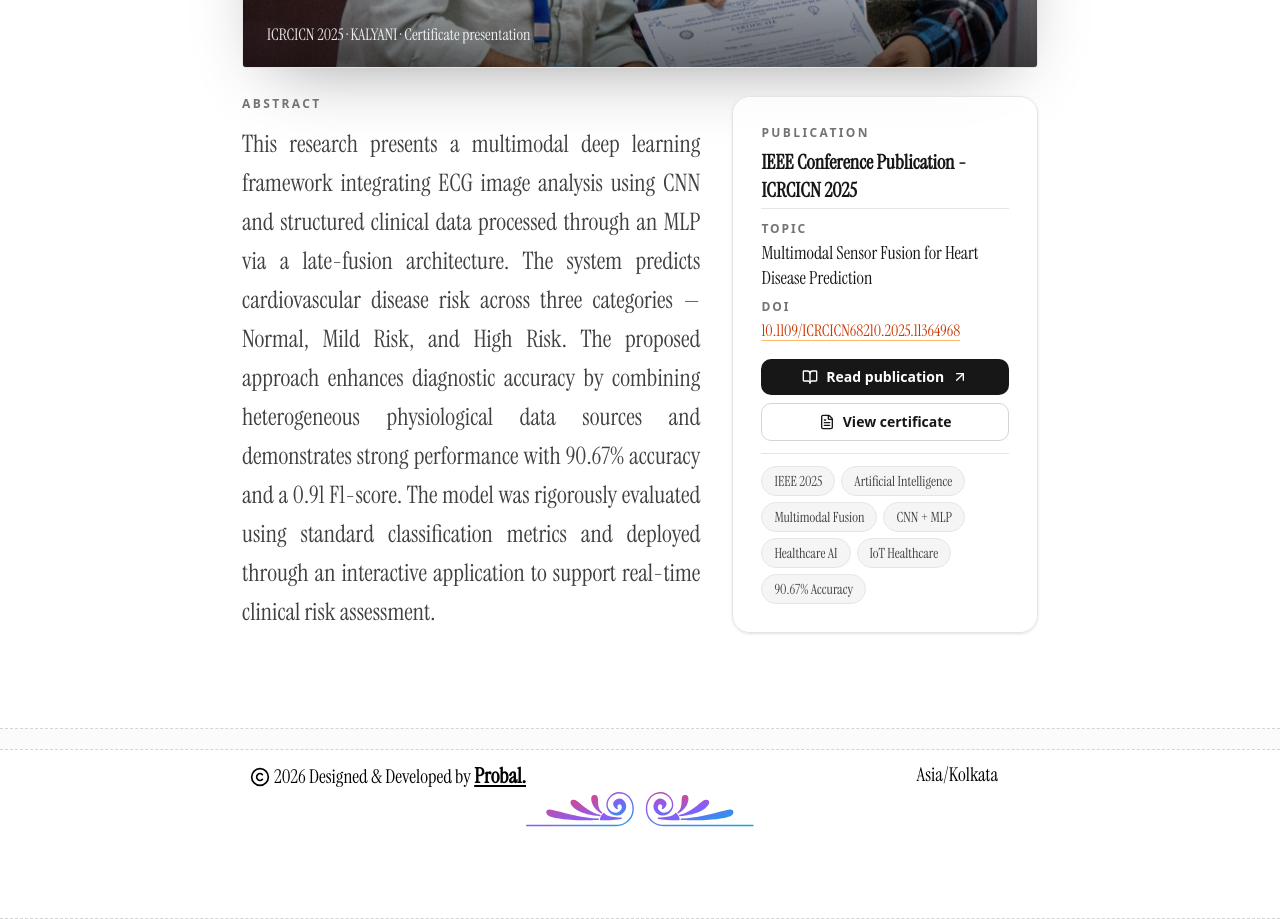
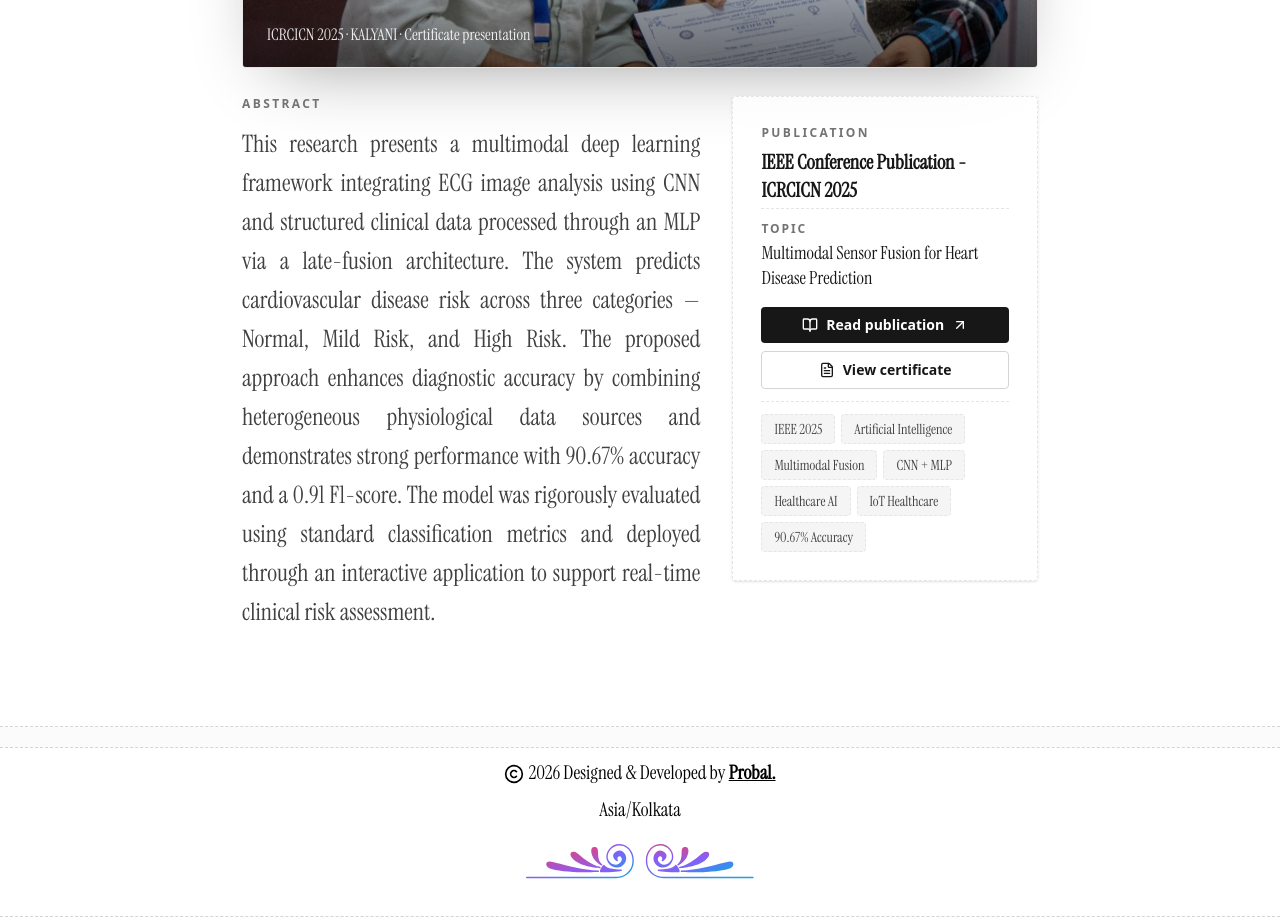
Before and after one commit to prodot-com/probalghoshdev, a Next.js app: page /achievements in a window 1280 px wide. Shown: the part 860-1779 px from the top of the page. Built offline with nearby package versions, Linux system fonts and the light colour scheme; a web font is replaced by a local one.

Commit message:
feat: update styles in Achievements and Footer components; adjust layout and border styles for consistency

```diff
--- a/src/app/achievements/page.tsx
+++ b/src/app/achievements/page.tsx
@@ -84,8 +84,8 @@ export default function Achievements() {
                     </p>
                   </section>
 
-                  <aside className="h-fit rounded-2xl border border-neutral-200 bg-white/80 p-6 shadow-sm backdrop-blur-sm dark:border-white/10 dark:bg-white/[0.03] md:p-7">
-                    <div className="mb-3 border-b border-neutral-200 pb-1 dark:border-white/10">
+                  <aside className="h-fit rounded-[4px] border border-dashed border-neutral-200 bg-white/80 p-6 shadow-sm backdrop-blur-sm dark:border-white/10 dark:bg-white/[0.03] md:p-7">
+                    <div className="mb-3 border-b border-dashed border-neutral-200 pb-1 dark:border-white/10">
                       <p className="mb-2 text-xs font-semibold tracking-[0.2em] text-neutral-500 uppercase dark:text-neutral-400">
                         Publication
                       </p>
@@ -103,7 +103,7 @@ export default function Achievements() {
                           {paper.subname}
                         </dd>
                       </div>
-                      <div>
+                      {/* <div>
                         <dt className="mb-1 text-xs font-semibold tracking-[0.16em] text-neutral-500 uppercase dark:text-neutral-400">
                           DOI
                         </dt>
@@ -117,7 +117,7 @@ export default function Achievements() {
                             {paper.doi}
                           </a>
                         </dd>
-                      </div>
+                      </div> */}
                     </dl>
 
                     <div className="mt-4 space-y-2">
@@ -125,7 +125,7 @@ export default function Achievements() {
                         href={paper.doiLink}
                         target="_blank"
                         rel="noopener noreferrer"
-                        className="inline-flex w-full items-center justify-center gap-2 rounded-lg bg-neutral-900 px-4 py-2 text-sm font-semibold text-white transition-transform hover:-translate-y-0.5 hover:bg-neutral-700 focus-visible:outline-none focus-visible:ring-2 focus-visible:ring-orange-500 focus-visible:ring-offset-2 dark:bg-white dark:text-neutral-900 dark:hover:bg-neutral-200 dark:focus-visible:ring-offset-neutral-950"
+                        className="inline-flex w-full items-center justify-center gap-2 rounded-[4px] bg-neutral-900 px-4 py-2 text-sm font-semibold text-white transition-transform hover:bg-neutral-700 focus-visible:outline-none focus-visible:ring-2 focus-visible:ring-orange-500 focus-visible:ring-offset-2 dark:bg-white dark:text-neutral-900 dark:hover:bg-neutral-200 dark:focus-visible:ring-offset-neutral-950"
                       >
                         <BookOpen className="h-4 w-4" aria-hidden="true" />
                         Read publication
@@ -136,7 +136,7 @@ export default function Achievements() {
                           href={paper.docLink}
                           target="_blank"
                           rel="noopener noreferrer"
-                          className="inline-flex w-full items-center justify-center gap-2 rounded-lg border border-neutral-300 px-4 py-2 text-sm font-semibold transition-colors hover:border-neutral-900 hover:bg-neutral-100 focus-visible:outline-none focus-visible:ring-2 focus-visible:ring-orange-500 focus-visible:ring-offset-2 dark:border-white/20 dark:hover:border-white dark:hover:bg-white/10 dark:focus-visible:ring-offset-neutral-950"
+                          className="inline-flex w-full items-center justify-center gap-2 rounded-[4px] border border-neutral-300 px-4 py-2 text-sm font-semibold transition-colors hover:border-neutral-300 hover:bg-neutral-100 focus-visible:outline-none focus-visible:ring-2 focus-visible:ring-orange-500 focus-visible:ring-offset-2 dark:border-white/20 dark:hover:border-white dark:hover:bg-white/10 dark:focus-visible:ring-offset-neutral-950"
                         >
                           <FileText className="h-4 w-4" aria-hidden="true" />
                           View certificate
@@ -144,11 +144,11 @@ export default function Achievements() {
                       )}
                     </div>
 
-                    <div className="mt-3 flex flex-wrap gap-1.5 border-t border-neutral-200 pt-3 dark:border-white/10">
+                    <div className="mt-3 flex flex-wrap gap-1.5 border-t border-dashed border-neutral-200 pt-3 dark:border-white/10">
                       {paper.tags.map((tag) => (
                         <span
                           key={tag}
-                          className="instrument-serif rounded-full border border-neutral-200 bg-neutral-100 px-3 py-1 text-sm text-neutral-700 dark:border-white/10 dark:bg-white/5 dark:text-neutral-300"
+                          className="instrument-serif rounded-[4px] border border-dashed border-neutral-200 bg-neutral-100 px-3 py-1 text-sm text-neutral-700 dark:border-white/10 dark:bg-white/5 dark:text-neutral-300"
                         >
                           {tag}
                         </span>
--- a/src/components/AudioProvider.tsx
+++ b/src/components/AudioProvider.tsx
@@ -27,7 +27,7 @@ export function AudioProvider({
   useEffect(() => {
     const audio = new Audio("/BGM.mp3");
 
-    audio.loop = true;
+    // audio.loop = true;
     audio.volume = 0.25;
 
     audioRef.current = audio;
--- a/src/components/Footer.tsx
+++ b/src/components/Footer.tsx
@@ -7,14 +7,14 @@ export function Footer () {
 
     return (
         <div className="min-h-42.5 p-3">
-            <div className="flex justify-between gap-1 w-full max-w-5xl ">
-                <div className="pl-2 flex items-start">
+            <div className="flex flex-col items-center justify-between gap-2 w-full max-w-5xl mb-5">
+                <div className="flex items-start">
                     <p className="flex items-center gap-1">
                         <Copyright className="w-5 sm:w-5"/>
-                        <span className="instrument-serif text-[18px] sm:text-[19px]">{date.getFullYear()} Designed & Developed by <span className="text-[14px] md:text-[21px] instrument-serif-bold underline ">Probal.</span></span>
+                        <span className="instrument-serif text-[18px] sm:text-[19px]">{date.getFullYear()} Designed & Developed by <span className="text-[18px] md:text-[19px] instrument-serif-bold underline ">Probal.</span></span>
                     </p>
                 </div>
-                <p className="instrument-serif text-[16px] sm:text-[19px] flex items-start pr-10">
+                <p className="instrument-serif text-[16px] sm:text-[19px] flex items-start">
                     Asia/Kolkata
                 </p>
             </div>
```
Also changed, not shown: vercel.json.
